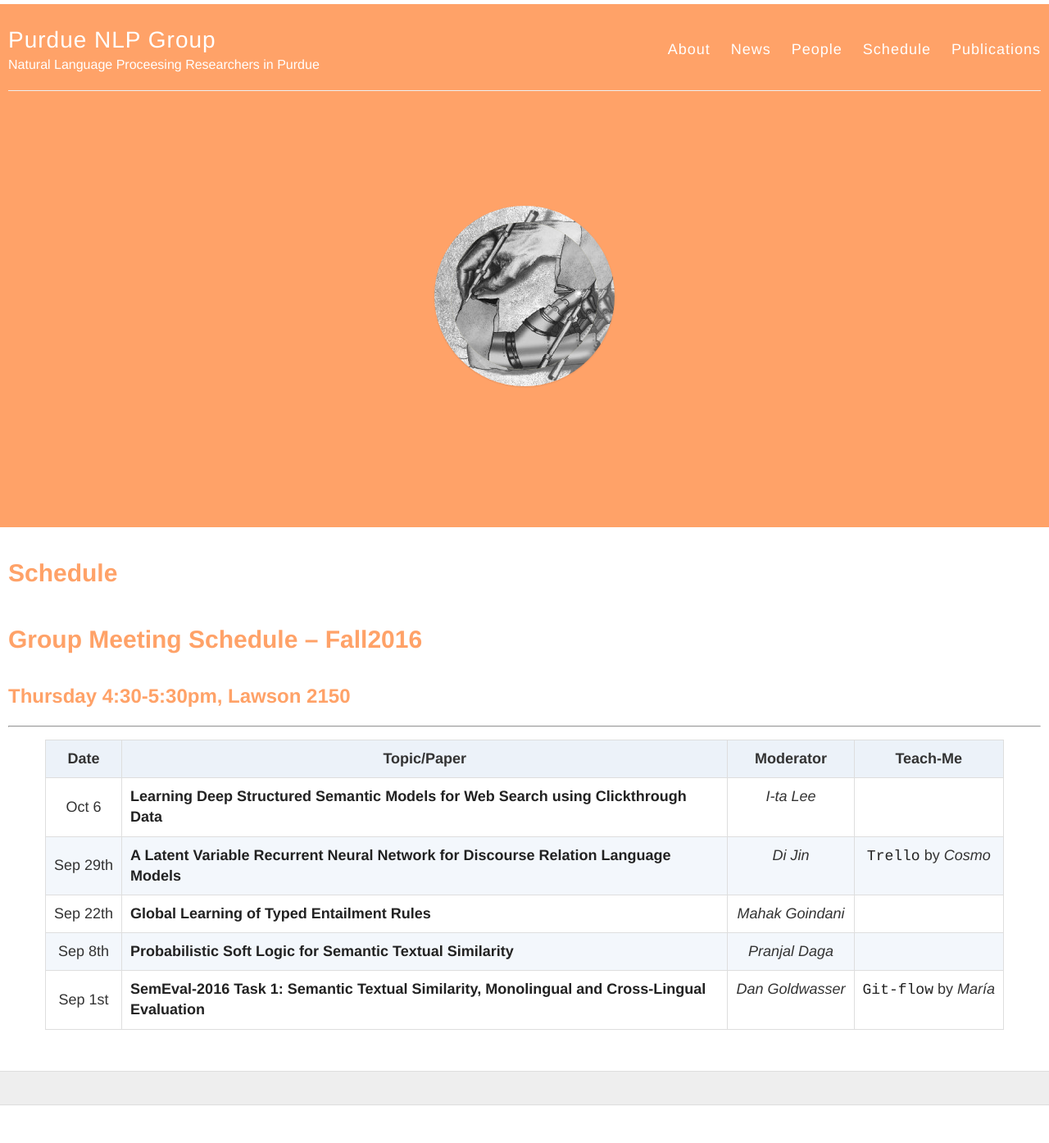
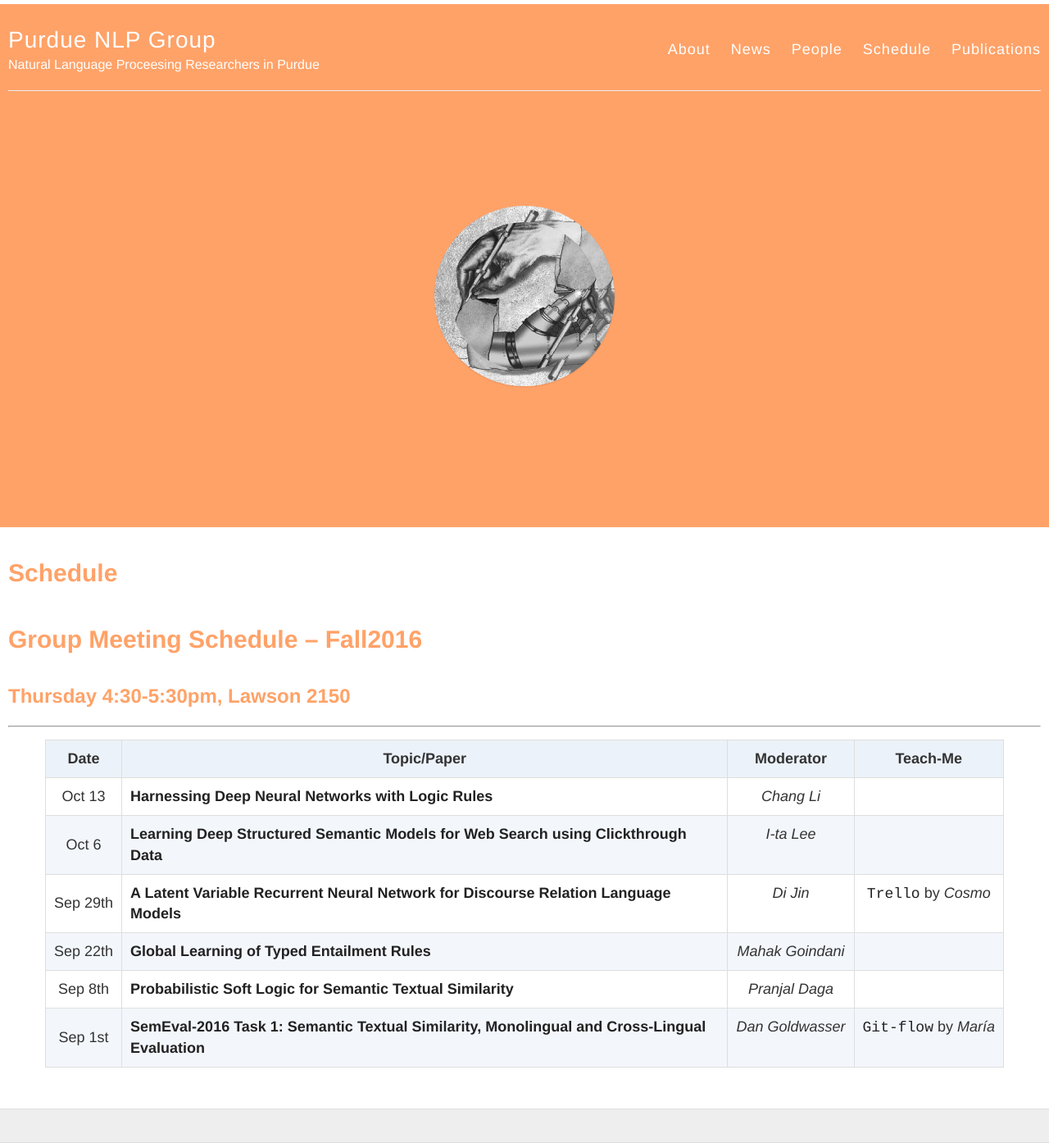
Before and after one commit to purduenlp/purduenlp.github.io, a Jekyll site: the page built from schedule.md, in a window 1280 px wide. Shown: the whole page at 82% size. Built offline with Jekyll 4.4.1, drawn with Linux system fonts in a browser that asks for light colours; nearby versions of some CDN libraries; before the commit the page ends 1348 px from its top, so only the background shows below that.

Commit message:
schedule updated

```diff
--- a/schedule.md
+++ b/schedule.md
@@ -11,6 +11,7 @@ permalink: /schedule/
 
 | Date | Topic/Paper | Moderator | Teach-Me |
 |:------:|:----------|:----------:|:----------:|
+| Oct 13 | [**Harnessing Deep Neural Networks with Logic Rules**](http://www.cs.cmu.edu/~epxing/papers/2016/Hu_etal_ACL16.pdf) | *Chang Li* | |
 | Oct 6 | [**Learning Deep Structured Semantic Models for Web Search using Clickthrough Data**](../resources/p2333-he.pdf) | *I-ta Lee* | |
 | Sep 29th | [**A Latent Variable Recurrent Neural Network for Discourse Relation Language Models**](https://arxiv.org/pdf/1603.01913v2.pdf) | *Di Jin* | [`Trello`](https://trello.com/) by *Cosmo* |
 | Sep 22th | [**Global Learning of Typed Entailment Rules**](http://turing.cs.washington.edu/papers/berant-acl2011.pdf) | *Mahak Goindani* | |
```
